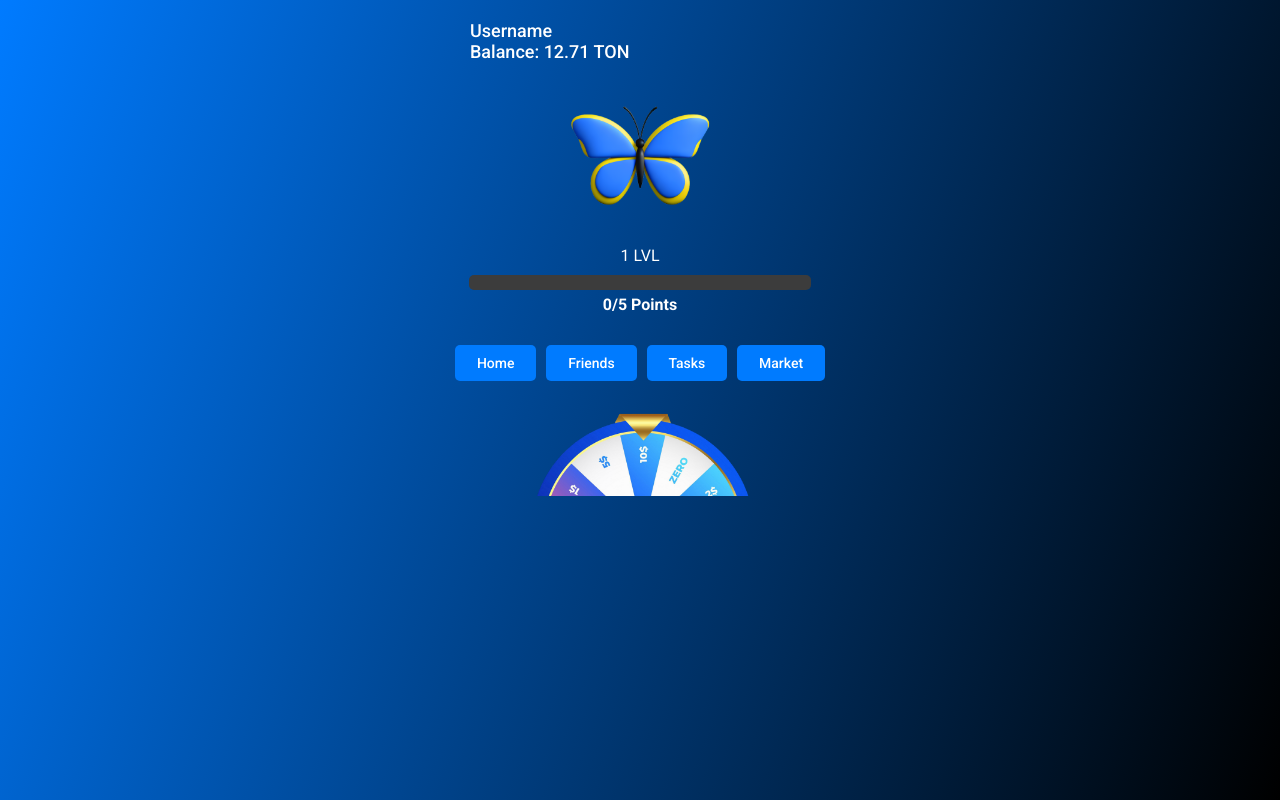
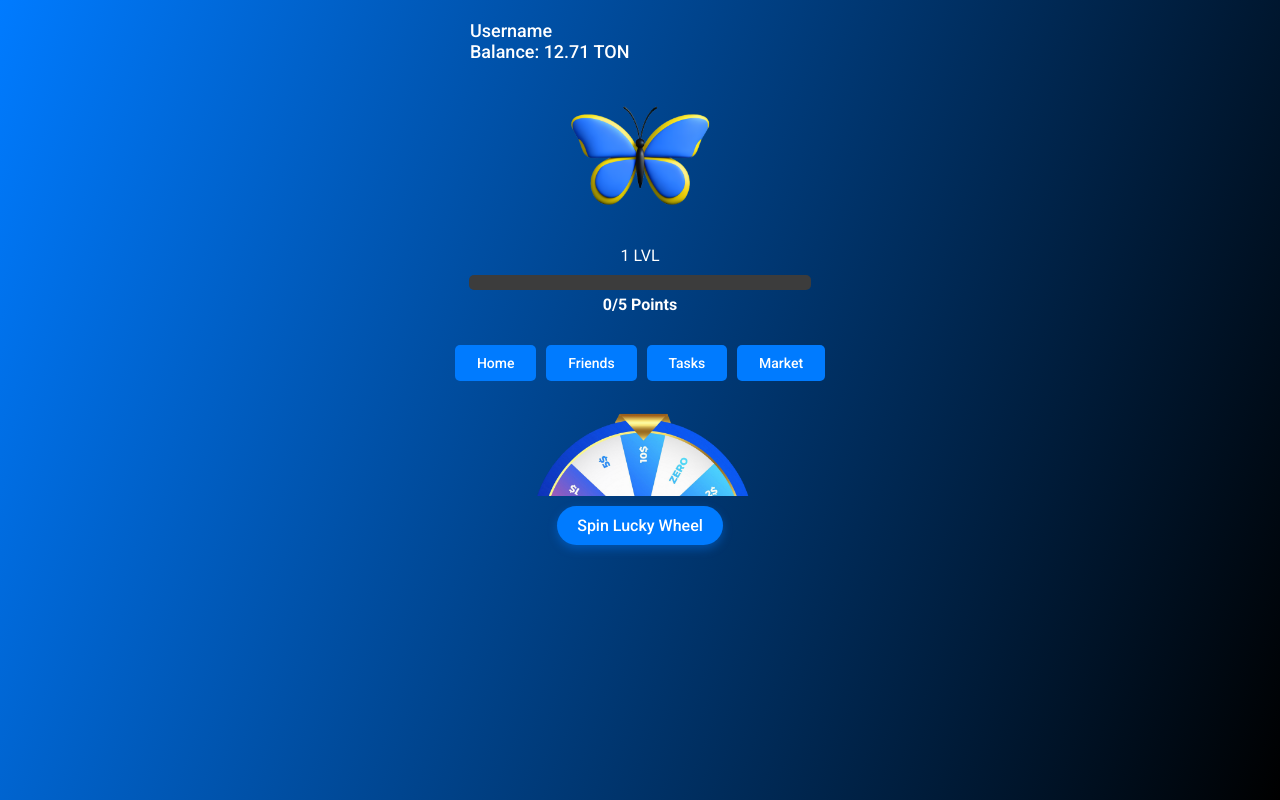
Before and after one commit to surospx31/bostion, a plain HTML site: page index.html in a window 1280 px wide. Both pictures are taken after a click on the button "GET". Drawn offline with Linux system fonts and the light colour scheme.

Commit message:
Додав початкову версію веб-додатку

```diff
--- a/index.html
+++ b/index.html
@@ -46,6 +46,11 @@
         <div class="wheel-container">
             <img src="static/wheel.png" alt="Wheel">
         </div>
+
+        <!-- Додаємо кнопку під колесом -->
+        <div class="wheel-button-container">
+            <button class="spin-button" id="spinButton">Spin Lucky Wheel</button>
+        </div>
     </div>
 
     <div class="container" id="friendsSection" style="display: none;">
--- a/styles.css
+++ b/styles.css
@@ -164,6 +164,33 @@ img {
     font-weight: 500;
 }
 
+.wheel-button-container {
+    display: flex;
+    justify-content: center;
+    align-items: center;
+    width: 100%;
+    margin-top: 10px; /* Відступ від колеса */
+}
+
+.spin-button {
+    background-color: #007bff;
+    font-family: 'Roboto', 'Helvetica Neue', sans-serif;
+    font-weight: 500;
+    color: white;
+    padding: 10px 20px;
+    border: none;
+    border-radius: 25px; /* Зробити кнопки закругленими */
+    cursor: pointer;
+    font-size: 16px;
+    box-shadow: 0px 4px 10px rgba(0, 123, 255, 0.4); /* Додаємо тінь для кнопки */
+    transition: all 0.3s ease; /* Плавна зміна стилів */
+}
+
+.spin-button:hover {
+    background-color: #0056b3; /* Зміна кольору при наведенні */
+    box-shadow: 0px 6px 15px rgba(0, 123, 255, 0.6); /* Посилена тінь при наведенні */
+}
+
 .wheel-container {
     display: flex;
     justify-content: center;
```
